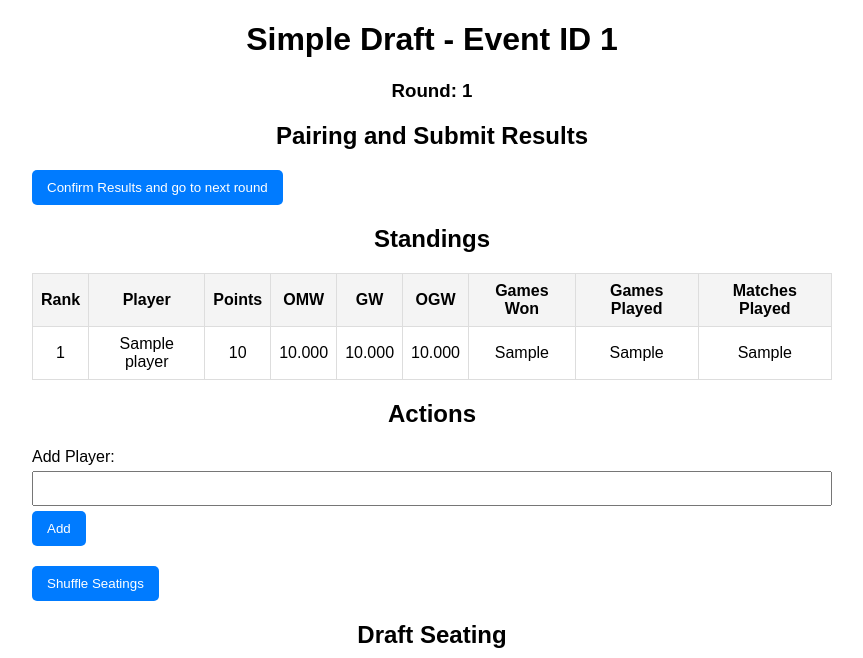
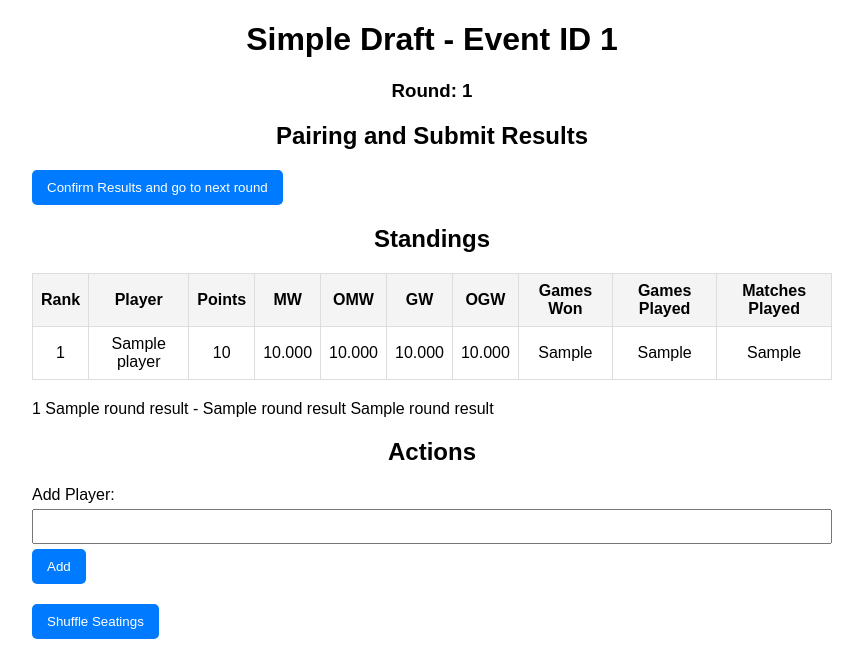
Before and after one commit to diligence-dev/simple-draft, a Flask app: template templates/index.html in a window 1280 px wide. Shown: the top 658 px of the page, without its empty margins (208-1071 px from the left). Run offline with Flask 3, Linux system fonts and the light colour scheme; the template is opened without the code that fills it: most values are stand-ins (such as "Sample title", 1, 10 or a date in 2020).

Commit message:
show previous results

```diff
--- a/main.py
+++ b/main.py
@@ -76,9 +76,9 @@ def calculate_standings(event_id):
     for player in get_players(event_id):
         p = standings[player]
         if p["matches_played"] == 0:
-            standings[player]["match_winrate"] = -100
+            standings[player]["mw"] = -100
         else:
-            standings[player]["match_winrate"] = max(
+            standings[player]["mw"] = max(
                 0.333, p["points"] / (3 * p["matches_played"])
             )
 
@@ -95,7 +95,7 @@ def calculate_standings(event_id):
             standings[player]["omw"] = 0
         else:
             standings[player]["omw"] = mean(
-                standings[opponent]["match_winrate"] for opponent in opponents
+                standings[opponent]["mw"] for opponent in opponents
             )
 
     # Calculate game winrate (GW)
@@ -186,6 +186,7 @@ def index(event_id):
         standings=calculate_standings(event_id),
         round_number=len(events[event_id]["x"]),
         event_id=event_id,
+        round_results=[(p1, p2, s1, s2) for round_result in events[event_id]["x"] for (p1, p2), (s1, s2) in round_result.items()],
     )
 
 
--- a/templates/index.html
+++ b/templates/index.html
@@ -86,6 +86,7 @@
                     <th>Rank</th>
                     <th>Player</th>
                     <th>Points</th>
+                    <th>MW</th>
                     <th>OMW</th>
                     <th>GW</th>
                     <th>OGW</th>
@@ -100,6 +101,7 @@
                         <td>{{ loop.index }}</td>
                         <td>{{ player.name }}</td>
                         <td>{{ player.points }}</td>
+                        <td>{{ "%.3f"|format(player.mw) }}</td>
                         <td>{{ "%.3f"|format(player.omw) }}</td>
                         <td>{{ "%.3f"|format(player.gw) }}</td>
                         <td>{{ "%.3f"|format(player.ogw) }}</td>
@@ -110,6 +112,10 @@
                 {% endfor %}
             </tbody>
         </table>
+
+        {% for round_result in round_results %}
+        <div>{{ round_result[0] }} {{ round_result[2] }} - {{ round_result[3] }} {{ round_result[1] }}</div>
+        {% endfor %}
 
         <h2>Actions</h2>
         <form method="POST" action="/{{ event_id }}/add_player" class="form-group">
--- a/templates/player.html
+++ b/templates/player.html
@@ -11,7 +11,7 @@
             padding: 0;
         }
         .container {
-            max-width: 400px;
+            max-width: 500px;
             margin: auto;
             padding: 20px;
             border: 1px solid #ddd;
```
